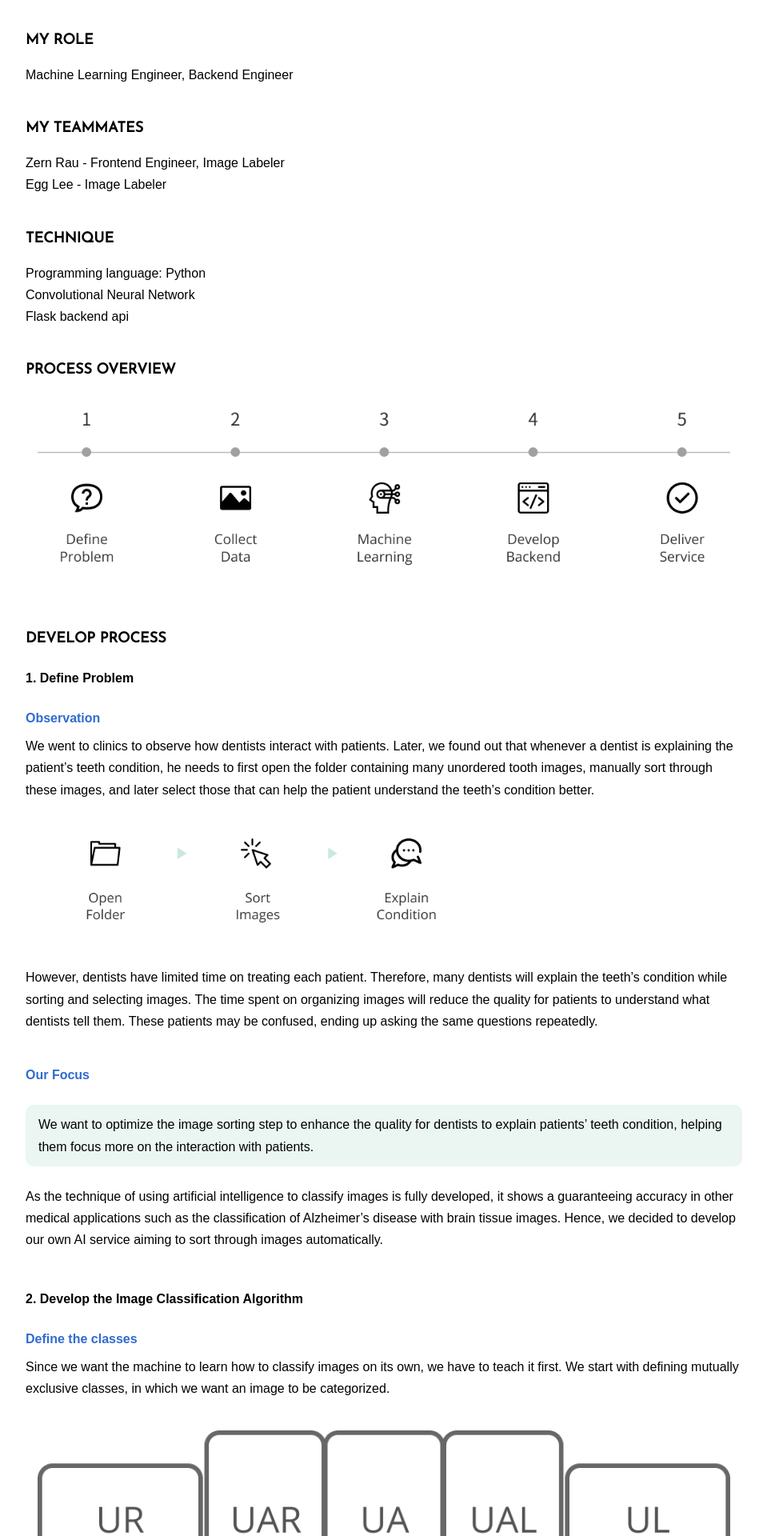
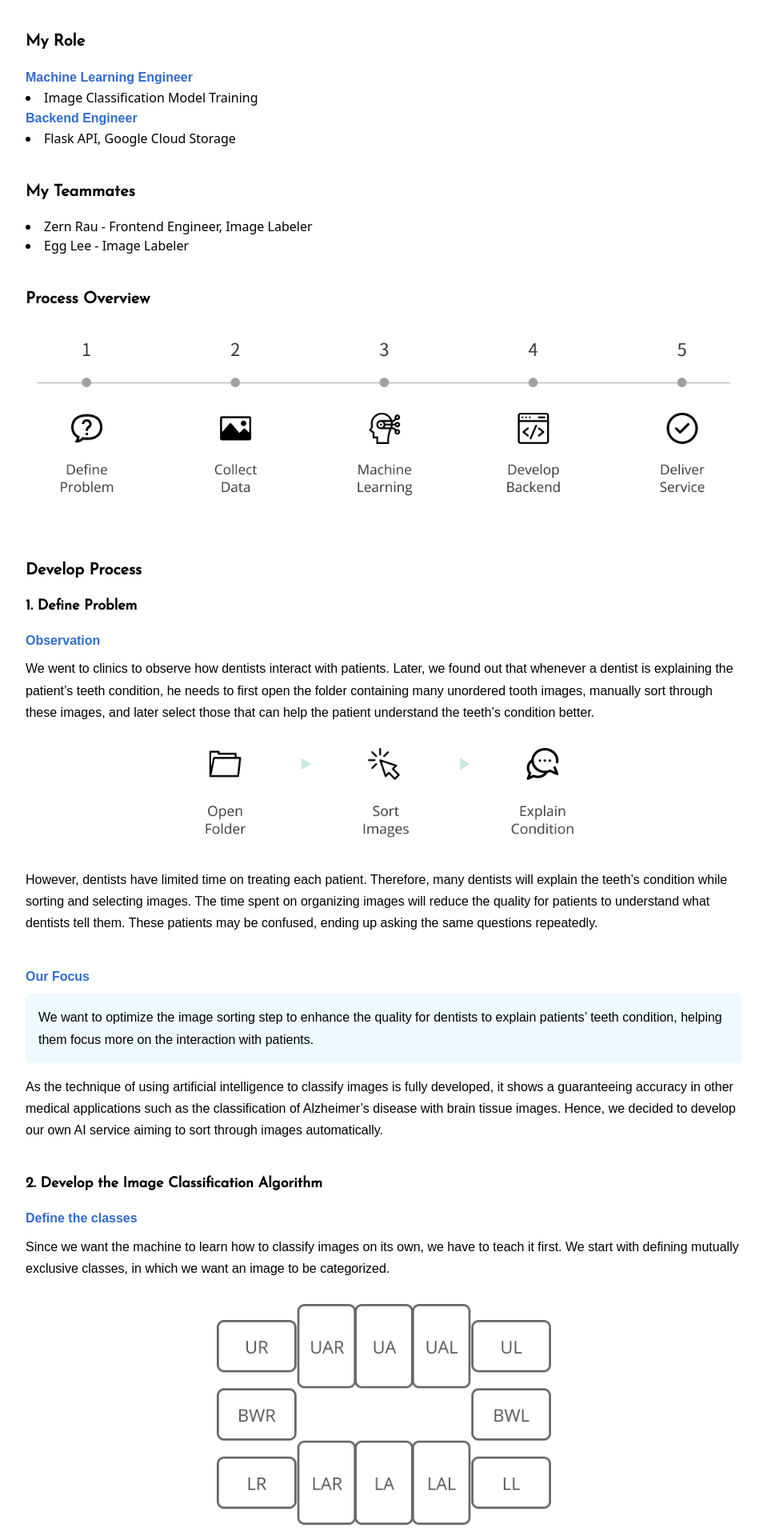
Before and after one commit to wendeehsu/wendeehsu.github.io, a React (Create React App) app: page /#/Work/AIXray in a window 1280 px wide. Shown: the part 420-2340 px from the top of the page at 80% size, without its empty margins (160-1119 px from the left). Built offline with nearby package versions, Linux system fonts and the light colour scheme.

Commit message:
fix: AI style

```diff
--- a/src/container/Projects/AIXray.js
+++ b/src/container/Projects/AIXray.js
@@ -1,12 +1,49 @@
 import React, { useEffect } from "react";
 import "../../css/Projects/shared.css";
-import { NavLink, Banner } from "../../components";
+import { NavLink, Banner, Role, Reflection } from "../../components";
 import { GApageView } from "../../ga.js";
 
 export default function AIXray() {
   useEffect(() => {
     GApageView("Work/AIXray", "AI Xray");
   }, []);
+
+  const imageBaseUrl = "/images/Xray/";
+
+  const roleTasks = [
+    {
+      role: "Machine Learning Engineer",
+      tasks: ["Image Classification Model Training"],
+    },
+    {
+      role: "Backend Engineer",
+      tasks: ["Flask API, Google Cloud Storage"],
+    },
+  ];
+
+  const reflections = [
+    {
+      imgUrl: imageBaseUrl + "Reflection1.png",
+      title:
+        "1. Behind each excellent result, there is always a lot of tiring tasks to do",
+      detail:
+        "Same as many outsiders, in the past, I was fascinated by the incredible achievements done by artificial intelligence. However, after being a machine learning engineer, I realized that 80 percent of my time was spent on collecting and labeling data. This step is tedious and exhausted, but it is the first and most important step in machine learning. Otherwise, we will face a rubbish-in-rubbish-out situation when there is not enough training data. I believe this spirit applies to every field. It is those who can bear the hard-works that paves their way to excellency.",
+    },
+    {
+      imgUrl: imageBaseUrl + "Reflection2.png",
+      title:
+        "2. Technology is powerful only when it is applied in the right place",
+      detail:
+        "At the beginning of this project, we spent many weeks exploring how AI can be applied in the dental industry. However, after conducting several interviews with dentists, we figured out none of the applications meet their needs. Fortunately, the idea of using AI to sort through images is also found during the conversation with dentists. As a result, I think we may start with “What is the problem?” instead of “What solutions can we provide?” in future works. It will not only save us time but also maximize the impact technology can bring.",
+    },
+    {
+      imgUrl: imageBaseUrl + "Reflection3.png",
+      title:
+        "3. AI is a black box, making it hard to figure out how to improve its performance",
+      detail:
+        "After training our artificial neural network, we will look at the result, discussing how its performance can be improved. In a traditional human-constructed algorithm, this part is simple because we only need to trace the code line by line. When it comes to AI, we do not know how it derives the result since we can only control the input. The rest remains a black box. As a result, performance improvement turns out to be more like a wild guess. For example, we may randomly change some parameters or studying other research to get more ideas. The fact that results obtained by AI are not explainable is the hardest part of machine learning.",
+    },
+  ];
 
   return (
     <div>
@@ -27,50 +64,45 @@ export default function AIXray() {
       </div>
 
       <div className="section">
-        <h5>MY ROLE</h5>
-        <p>Machine Learning Engineer, Backend Engineer</p>
+        <Role roleTasks={roleTasks} textClass="blue-text" />
       </div>
 
       <div className="section">
-        <h5>MY TEAMMATES</h5>
-        <p>
-          <a href="https://www.facebook.com/zern.r" target="_blank">
+        <h2>My Teammates</h2>
+        <ul>
+          <li>
+            <a
+              href="https://www.facebook.com/zern.r"
+              target="_blank"
+              rel="noreferrer"
+            >
               Zern Rau
             </a>{" "}
             - Frontend Engineer, Image Labeler
-          <br />
+          </li>
+          <li>
             <a
               href="https://www.facebook.com/profile.php?id=100001377161319"
               target="_blank"
+              rel="noreferrer"
             >
               Egg Lee
             </a>{" "}
             - Image Labeler
-          <br />
-        </p>
+          </li>
+        </ul>
       </div>
 
       <div className="section">
-        <h5>TECHNIQUE</h5>
-        <p>
-          Programming language: Python
-          <br />
-          Convolutional Neural Network
-          <br />
-          Flask backend api
-        </p>
+        <h2>Process Overview</h2>
+        <img src={`${imageBaseUrl}Process.png`} alt="process" />
       </div>
 
       <div className="section">
-        <h5>PROCESS OVERVIEW</h5>
-        <img className="full-width-img" src="/images/Xray/Process.png" />
-      </div>
-
-      <div className="section">
-        <h5>DEVELOP PROCESS</h5>
+        <h2>Develop Process</h2>
 
         {/* ---- 1. Define Problem ---- */}
-        <p className="secondary-title">1. Define Problem</p>
+        <h3>1. Define Problem</h3>
         <p className="section-subtitle blue-text">Observation</p>
         <p>
           We went to clinics to observe how dentists interact with patients.
@@ -80,10 +112,11 @@ export default function AIXray() {
           images, and later select those that can help the patient understand
           the teeth’s condition better.
         </p>
-        <div className="row justify-content-center">
+        <div className="justify-center">
           <img
-            className="center-img-space-3"
-            src="/images/Xray/ProblemProcess.png"
+            className="md:w-[60%] mx-auto my-4"
+            src={`${imageBaseUrl}ProblemProcess.png`}
+            alt="open, sort, explain"
           />
         </div>
         <p>
@@ -98,8 +131,8 @@ export default function AIXray() {
 
       <div className="section">
         <p className="section-subtitle blue-text">Our Focus</p>
-        <div className="div-box" style={{ margin: "1.5rem 0rem" }}>
-          <p className="vertical-center">
+        <div className="p-4 mb-4 rounded-lg bg-sky-50">
+          <p>
             We want to optimize the image sorting step to enhance the quality
             for dentists to explain patients’ teeth condition, helping them
             focus more on the interaction with patients.
@@ -116,20 +149,18 @@ export default function AIXray() {
 
       {/* ---- 2. Develop the Image Classification Algorithm ---- */}
       <div className="section">
-        <p className="secondary-title">
-          2. Develop the Image Classification Algorithm
-        </p>
+        <h3>2. Develop the Image Classification Algorithm</h3>
         <p className="section-subtitle blue-text">Define the classes</p>
         <p>
           Since we want the machine to learn how to classify images on its own,
           we have to teach it first. We start with defining mutually exclusive
           classes, in which we want an image to be categorized.
         </p>
-        <div className="row justify-content-center">
+        <div className="justify-center">
           <img
-            className="col-5"
-            style={{ margin: "1.5rem 0rem" }}
-            src="/images/Xray/XrayTemplate.png"
+            className="md:w-[50%] mx-auto my-4"
+            src={`${imageBaseUrl}XrayTemplate.png`}
+            alt="template"
           />
         </div>
         <p className="gray-text text-center">
@@ -152,10 +183,11 @@ export default function AIXray() {
 
       <div className="section">
         <p className="section-subtitle blue-text">Machine Learning</p>
-        <div className="row justify-content-center">
+        <div className="justify-center">
           <img
-            className="center-img-space-3"
-            src="/images/Xray/MLProcess.png"
+            className="md:w-[60%] mx-auto my-4"
+            src={`${imageBaseUrl}MLProcess.png`}
+            alt="machine learning process"
           />
         </div>
         <p>
@@ -173,9 +205,9 @@ export default function AIXray() {
 
       {/* ---- 3. Develope the Backend Application Programming Interface (API) ---- */}
       <div className="section">
-        <p className="secondary-title">
+        <h3>
           3. Developing the Backend Application Programming Interface (API)
-        </p>
+        </h3>
         <p>
           After we finished training our machine learning algorithm, we could
           include the algorithm into our web application using Flask, a micro
@@ -183,117 +215,52 @@ export default function AIXray() {
           our platform will then take that image as the input of our trained
           network and show the resulting prediction to the user.
         </p>
-        <div className="row justify-content-center">
-          <video src="/images/Xray/Mock.mp4" autoPlay="true" loop="true" />
+        <div className="justify-center">
+          <video
+            src={`${imageBaseUrl}Mock.mp4`}
+            autoPlay="true"
+            loop="true"
+            alt="demo"
+          />
         </div>
       </div>
 
       {/* ---- Problems encountered during Development  ---- */}
       <div className="section">
-        <p className="secondary-title">
-          Problems encountered during Development
-        </p>
-        <img className="full-width-img" src="/images/Xray/DevelopTable.png" />
+        <h3>Problems encountered during Development</h3>
+        <img src={`${imageBaseUrl}DevelopTable.png`} alt="problems" />
       </div>
 
-      <div className="full-width-section">
-        <h5>
-          <b>FINAL PRODUCT</b>
-        </h5>
-        <p className="section-subtitle blue-text">Scenario</p>
+      <div className="section">
+        <h2>
+          <b>Final Product</b>
+        </h2>
         <p>
           Dentists can open a folder and upload the patient’s x-ray images and
           have the images sorted.
         </p>
-        <div className="full-width-inner-section gray-bg">
-          <img className="full-width-img" src="/images/Xray/Product.png" />
-        </div>
+        <img src={`${imageBaseUrl}Product.png`} alt="product" />
       </div>
 
       <div className="section">
-        <h5>RESULT</h5>
+        <h2>Result</h2>
         <p>
           It only takes <b>0.2 seconds</b> with <b>94% accuracy</b> for our
           service to classify an image, while dentists need to spend 1 second
-          per image before.{" "}
+          per image before.
         </p>
       </div>
 
       <div className="section">
-        <h5>REFLECTION</h5>
-        <div className="row">
-          <img
-            className="reflection-icon col"
-            src="/images/Xray/Reflection1.png"
+        <h2>Reflection</h2>
+        {reflections.map((reflection, i) => (
+          <Reflection
+            key={`reflection-${i}`}
+            imgUrl={reflection.imgUrl}
+            title={reflection.title}
+            detail={reflection.detail}
           />
-          <div className="col">
-            <p className="bold-text">
-              1. Behind each excellent result, there is always a lot of tiring
-              tasks to do{" "}
-            </p>
-            <p>
-              Same as many outsiders, in the past, I was fascinated by the
-              incredible achievements done by artificial intelligence. However,
-              after being a machine learning engineer, I realized that 80
-              percent of my time was spent on collecting and labeling data. This
-              step is tedious and exhausted, but it is the first and most
-              important step in machine learning. Otherwise, we will face a
-              rubbish-in-rubbish-out situation when there is not enough training
-              data. I believe this spirit applies to every field. It is those
-              who can bear the hard-works that paves their way to excellency.
-            </p>
-          </div>
-        </div>
-        <div className="row">
-          <img
-            className="reflection-icon col"
-            src="/images/Xray/Reflection2.png"
-          />
-          <div className="col">
-            <p className="bold-text">
-              2. Technology is powerful only when it is applied in the right
-              place
-            </p>
-            <p>
-              At the beginning of this project, we spent many weeks exploring
-              how AI can be applied in the dental industry. However, after
-              conducting several interviews with dentists, we figured out none
-              of the applications meet their needs. Fortunately, the idea of
-              using AI to sort through images is also found during the
-              conversation with dentists. As a result, I think we may start with{" "}
-              <b>
-                “What is the problem?” instead of “What solutions can we
-                provide?”
-              </b>{" "}
-              in future works. It will not only save us time but also maximize
-              the impact technology can bring.
-            </p>
-          </div>
-        </div>
-        <div className="row">
-          <img
-            className="reflection-icon col"
-            src="/images/Xray/Reflection3.png"
-          />
-          <div className="col">
-            <p className="bold-text">
-              3. AI is a black box, making it hard to figure out how to improve
-              its performance{" "}
-            </p>
-            <p>
-              After training our artificial neural network, we will look at the
-              result, discussing how its performance can be improved. In a
-              traditional human-constructed algorithm, this part is simple
-              because we only need to trace the code line by line. When it comes
-              to AI, we do not know how it derives the result since we can only
-              control the input. The rest remains a black box. As a result,
-              performance improvement turns out to be more like a wild guess.
-              For example, we may randomly change some parameters or studying
-              other research to get more ideas. The fact that results obtained
-              by AI are not explainable is the hardest part of machine learning.
-            </p>
-          </div>
-        </div>
+        ))}
       </div>
       <NavLink
         pageUrl="/Work/PDOGS"
```
Lines whose indentation alone changed are shown as unchanged.
